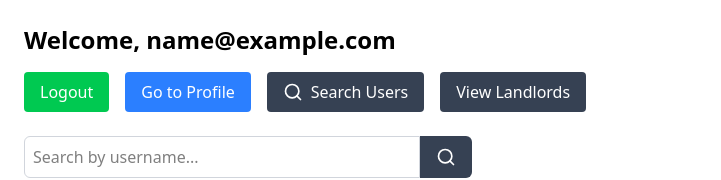
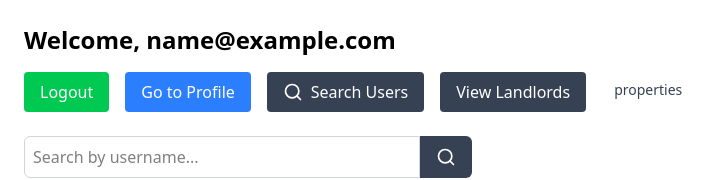
Before and after one commit to wailee2/loom, a React (Vite) app: page /dashboard in a window 1280 px wide. Shown: the top 180 px of the page, without its empty margins (0-721 px from the left). Built offline with nearby package versions, Linux system fonts and the light colour scheme; sample sign-in values are in the browser's storage.

Commit message:
adding properties to dashbord as link

```diff
--- a/src/pages/Dashboard.jsx
+++ b/src/pages/Dashboard.jsx
@@ -66,6 +66,12 @@
         <Link to="/landlords" className="flex items-center px-4 py-2 bg-gray-700 text-white rounded hover:bg-gray-800 transition">
           View Landlords
         </Link>
+        <Link
+          to="/properties"
+          className="text-gray-700 hover:text-green-600 px-3 py-2 text-sm font-medium transition-colors"
+        >
+          properties
+        </Link>
       </div>
 
       <form onSubmit={handleSearch} className="flex max-w-md mb-4">
```
